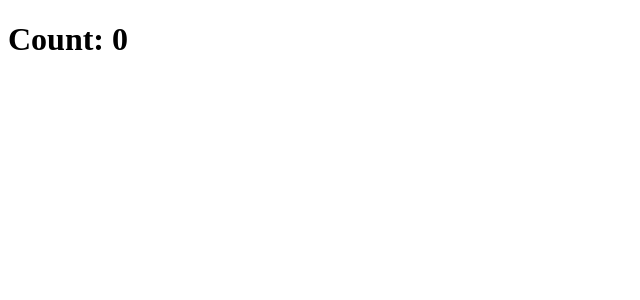
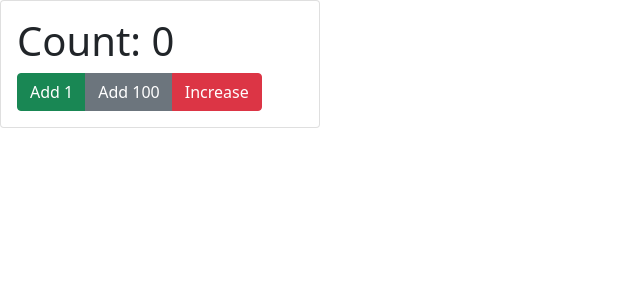
Before and after one commit to mate-academy/react_counter, a React (Create React App) app: page / in a window 1280 px wide. Shown: the top 300 px of the page, without its empty margins (0-640 px from the left). Built offline with nearby package versions, Linux system fonts and the light colour scheme; the HTML template or start-up script is replaced by a standard one.

Commit message:
solution

```diff
--- a/package.json
+++ b/package.json
@@ -6,9 +6,11 @@
   "author": "Mate Academy",
   "license": "GPL-3.0",
   "dependencies": {
+    "bootstrap": "^5.0.2",
     "node-sass": "^4.14.1",
     "prop-types": "^15.7.2",
     "react": "^16.13.1",
+    "react-bootstrap": "^2.0.0-beta.4",
     "react-dom": "^16.13.1",
     "react-scripts": "3.4.1"
   },
--- a/src/App.js
+++ b/src/App.js
@@ -1,16 +1,70 @@
 import React from 'react';
+import 'bootstrap/dist/css/bootstrap.min.css';
+import { Card, Button, ButtonGroup } from 'react-bootstrap';
 import './App.scss';
 
 class App extends React.Component {
-  addOne = () => {};
+  state = {
+    count: 0,
+  }
 
-  add100 = () => {};
+  addOne(arg) {
+    this.setState(prevSate => ({
+      count: prevSate.count + arg,
+    }));
+  }
 
-  increase = () => {};
+  add100(arg) {
+    this.setState(prevSate => ({
+      count: prevSate.count + arg,
+    }));
+  }
+
+  increase() {
+    if (this.state.count % 5) {
+      this.setState(prevState => ({
+        count: prevState.count + 1,
+      }));
+    } else {
+      this.setState(prevState => ({
+        count: prevState.count + 100,
+      }));
+    }
+  }
 
   render() {
     return (
-      <h1>Count: 0</h1>
+      <Card style={{ width: '20rem' }}>
+        <Card.Body>
+          <Card.Title>
+            <h1>
+              Count:
+              {' '}
+              {this.state.count}
+            </h1>
+          </Card.Title>
+          <ButtonGroup>
+            <Button
+              variant="success"
+              onClick={() => this.addOne(1)}
+            >
+              Add 1
+            </Button>
+            <Button
+              variant="secondary"
+              onClick={() => this.add100(100)}
+            >
+              Add 100
+            </Button>
+            <Button
+              variant="danger"
+              onClick={() => this.increase()}
+            >
+              Increase
+            </Button>
+          </ButtonGroup>
+        </Card.Body>
+      </Card>
     );
   }
 }
```
Also changed, not shown: 1 other file (tests, documents, lock files or other folders).
